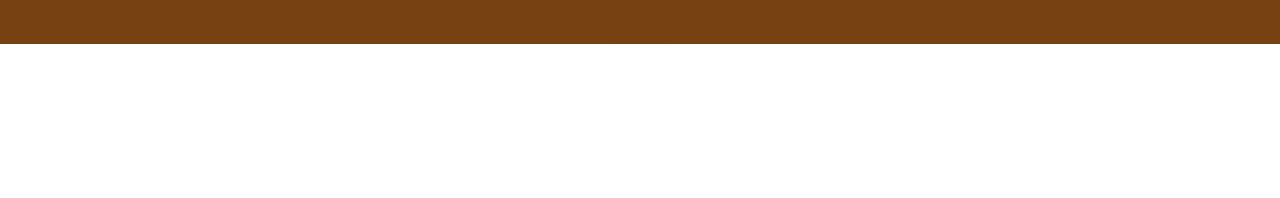
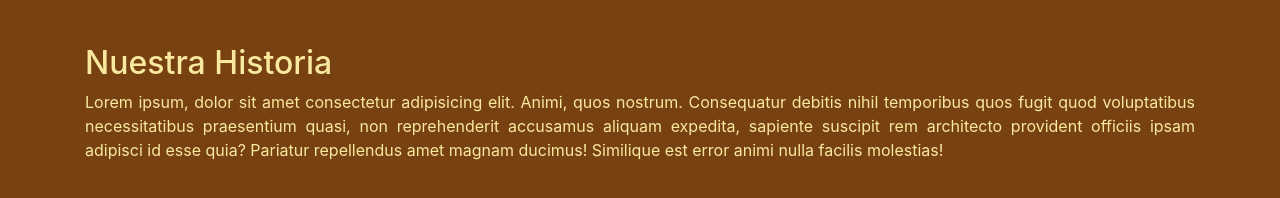
Before and after one commit to juanmatola/nazaret, a website: page index.html in a window 1280 px wide. Shown: the part 756-954 px from the top of the page. Before the commit the page ends 800 px from the top, so only its background shows below. Drawn offline with nearby package versions, Linux system fonts and the light colour scheme.

Commit message:
Listo seccion nuestrahistoria

```diff
--- a/assets/css/style.css
+++ b/assets/css/style.css
@@ -46,7 +46,9 @@ html{
 }
 
 /* sections */
-section{
+.about{
     background-color: var(--primary--color);
-    padding: 0px 50px;
+    color: var(--secondary--color);
+    padding-top: 0;
+    padding-bottom: 50px;
 }
--- a/index.html
+++ b/index.html
@@ -55,6 +55,15 @@
         </div>
     </header>
 
+    <section class="about">
+        <div class="container">
+            <h2 class="text-center text-md-left">Nuestra Historia</h2>
+            <p class="text-justify">
+                Lorem ipsum, dolor sit amet consectetur adipisicing elit. Animi, quos nostrum. Consequatur debitis nihil temporibus quos fugit quod voluptatibus necessitatibus praesentium quasi, non reprehenderit accusamus aliquam expedita, sapiente suscipit rem architecto provident officiis ipsam adipisci id esse quia? Pariatur repellendus amet magnam ducimus! Similique est error animi nulla facilis molestias!
+            </p>
+        </div>
+    </section>
+
     <!-- Bootstrap $ JQuery JS -->
     <script src="./node_modules/jquery/dist/jquery.slim.min.js"></script>
     <script src="./node_modules/bootstrap/dist/js/bootstrap.bundle.min.js"></script>
```
